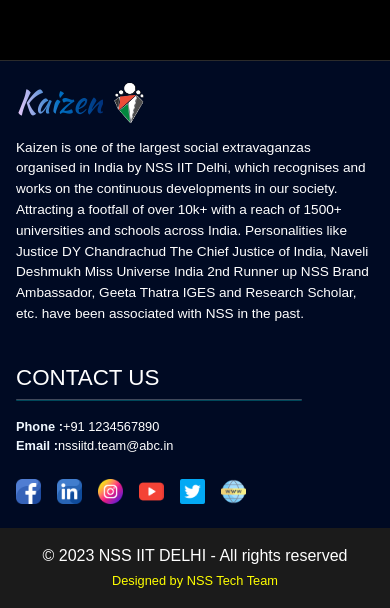
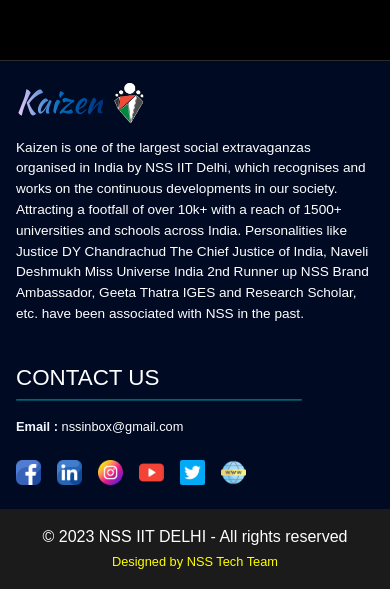
Before and after one commit to NSS-IIT-Delhi/Kaizen-23-, a React (Vite) app: page / in a window 390 px wide. Shown: the part 3591-4199 px from the top of the page. Built offline with nearby package versions, Linux system fonts and the light colour scheme.

Commit message:
footer phone and email

```diff
--- a/src/components/Footer/footer.jsx
+++ b/src/components/Footer/footer.jsx
@@ -31,13 +31,13 @@ export default function Footer() {
           <h2>CONTACT US</h2>
           <hr />
           <ul>
-            <li>
+            {/* <li>
               <span>Phone :</span>
               +91 1234567890
-            </li>
+            </li> */}
             <li>
-              <span>Email :</span>
-              nssiitd.team@abc.in
+              <span>Email : </span>
+              nssinbox@gmail.com
             </li>
           </ul>
         </div>
```
